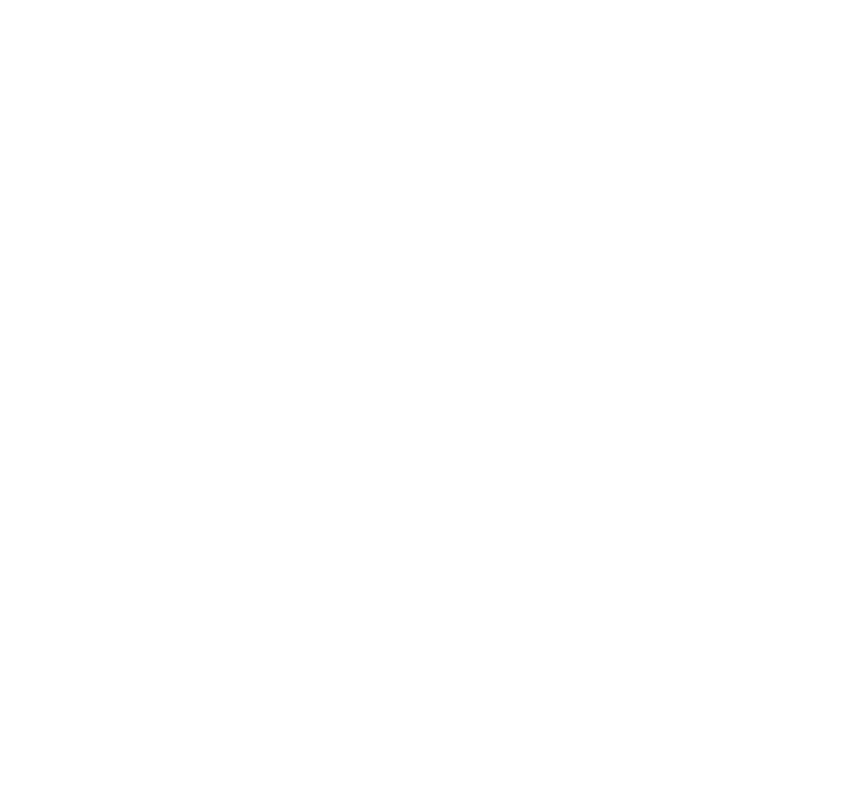
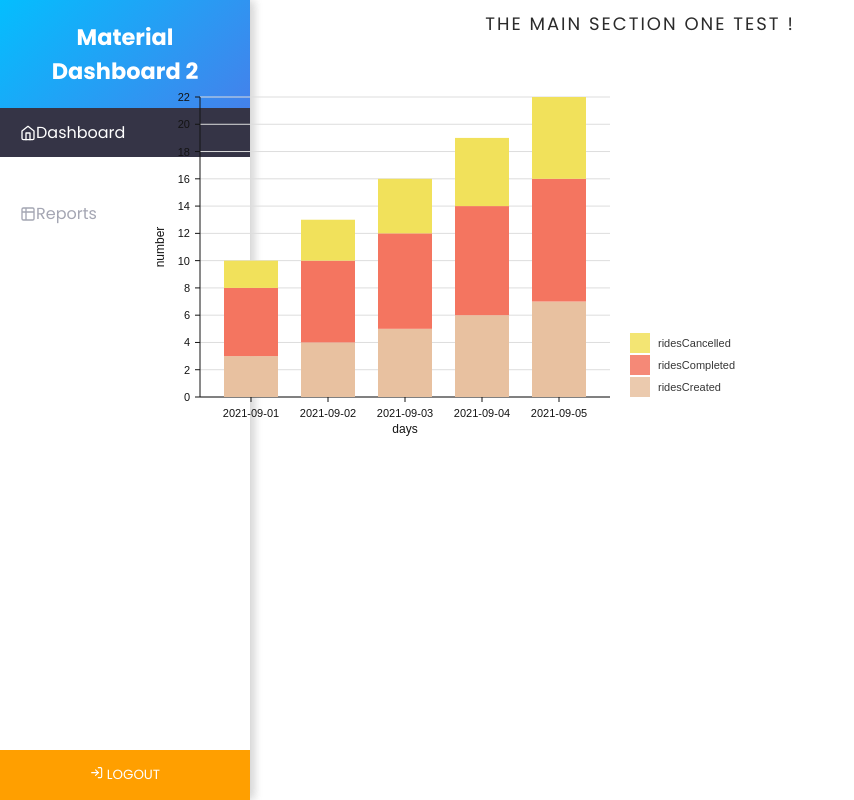
Before and after one commit to VroomUni/frontendAdmin, a React (Create React App) app: page /adminDashboard in a window 1280 px wide. Before the commit this address had no page. Shown: the whole page, without its empty margins (0-854 px from the left). Built offline with nearby package versions, Linux system fonts and the light colour scheme.

Commit message:
updated sidebar navigation

```diff
--- a/package.json
+++ b/package.json
@@ -14,6 +14,7 @@
     "@testing-library/user-event": "^13.5.0",
     "react": "^18.2.0",
     "react-dom": "^18.2.0",
+    "react-icons": "^5.1.0",
     "react-router-dom": "^6.22.3",
     "react-scripts": "5.0.1",
     "web-vitals": "^2.1.4"
--- a/src/App.js
+++ b/src/App.js
@@ -5,6 +5,8 @@
 import Dashboard from './components/Dashboard';
 import MainSection1 from './components/MainSection1';
 import MainSection2 from './components/MainSection2';
+import SideBarNavigation from './components/SideBarNavigation';
+import AdminDashboard from './Pages/AdminDashboard';
 
 
 function App() {
@@ -14,13 +16,14 @@
       <Router>
         <Routes>
 
-          <Route path="/Dashboard" element={<Dashboard />} />
+          {/* <Route path="/Dashboard" element={<Dashboard />} /> */}
 
-          <Route path="/Mainsection1" element={<MainSection1 />} />
+          <Route path="/adminDashboard" element={<AdminDashboard />} />
 
         <Route path="/table" element={<TableAdmin />} />
           <Route path="/Mainsection2" element={<MainSection2 />} />
           <Route path="/"element={<SignIn/>} />
+          {/* <Route path="/"element={<SideBarNavigation/>} /> */}
         </Routes>
       </Router>
 
--- /dev/null
+++ b/src/Pages/AdminDashboard.js
@@ -0,0 +1,14 @@
+import React from 'react'
+import SideBarNavigation from '../components/SideBarNavigation'
+import MainSection from '../components/MainSection1'
+
+function AdminDashboard() {
+  return (
+  <>
+  <SideBarNavigation/>
+  <MainSection/>
+  </>
+  )
+}
+
+export default AdminDashboard
--- a/src/Pages/SignIn.js
+++ b/src/Pages/SignIn.js
@@ -10,7 +10,7 @@
 
   const handleLogin = () => {
 
-    navigate("/Dashboard");
+    navigate("/adminDashboard");
   };
 
   return (
--- a/src/components/MainSection1.js
+++ b/src/components/MainSection1.js
@@ -2,21 +2,24 @@
 import './Dashboard.css';
 import Navigation from './Navigation';
 import BarChart from './Barchart';
+import SideBarNavigation from './SideBarNavigation';
 
 
 
 const MainSection = () => {
   return (
      <div className="container">
-       <Navigation />
+       {/* <Navigation /> */}
+       <SideBarNavigation/>
     <section className="main">
 
       <div className="main-top">
         <p>the main section one test !</p>
 
       </div>
-      <BarChart/>
-
+      <div style={{ marginLeft: '100px' }}> {/* Add left margin here */}
+          <BarChart />
+        </div>
 
 
 
--- /dev/null
+++ b/src/components/SideBarNavigation.css
@@ -0,0 +1,60 @@
+.sidebar {
+    width: 250px;
+    position: fixed;
+    top: 0;
+    left: 0;
+    height: 100%;
+    /* background: #1e1e2f; */
+    color: #a4a6b3;
+    box-shadow: 4px 0 10px rgba(0, 0, 0, 0.1);
+  }
+
+  .sidebar-header {
+    padding: 20px;
+    /* background: #151521; */
+    background-image: linear-gradient(-45deg, #4481eb 0%, #04befe 100%);
+    color: #ffffff;
+    text-align: center;
+    font-size: 1.2em;
+  }
+
+  .sidebar-list {
+    list-style: none;
+    padding: 0;
+    margin: 0;
+    overflow-y: auto;
+  }
+
+  .sidebar-list li a {
+    display: flex;
+    align-items: center;
+    padding: 12px 20px;
+    color: inherit;
+    text-decoration: none;
+    transition: background 0.3s ease;
+  }
+
+  .sidebar-list li a:hover, .sidebar-list li a.active {
+    background: #353446;
+    color: #ffffff;
+  }
+
+  .sidebar-list li a .react-icons {
+    margin-right: 10px;
+  }
+
+  .btn-upgrade {
+    position: absolute;
+    bottom: 0;
+    width: 100%;
+    padding: 15px 20px;
+    background: #ff9f00;
+    color: #ffffff;
+    border: none;
+    text-transform: uppercase;
+    transition: background 0.3s ease;
+  }
+
+  .btn-upgrade:hover {
+    background: #e08e00;
+  }
--- /dev/null
+++ b/src/components/SideBarNavigation.js
@@ -0,0 +1,34 @@
+import React from 'react';
+import { NavLink } from 'react-router-dom';
+import { FiHome, FiTable, FiDollarSign, FiCompass, FiBell, FiUser, FiLogIn, FiUserPlus } from 'react-icons/fi';
+import './SideBarNavigation.css';
+const SideBarNavigation = () => {
+  return (
+
+        <nav className="sidebar">
+          <div className="sidebar-header">
+            <h3>Material Dashboard 2</h3>
+          </div>
+          <ul className="sidebar-list">
+            <li>
+              <NavLink to="/adminDashboard" exact activeClassName="active">
+                <FiHome />
+                 Dashboard
+              </NavLink>
+            </li>
+            <li>
+              <NavLink to="/table" activeClassName="active">
+                <FiTable />
+                Reports
+              </NavLink>
+            </li>
+
+
+
+          </ul>
+          <button className="btn-upgrade">  <FiLogIn /> Logout</button>
+        </nav>
+      );
+    };
+
+export default SideBarNavigation;
```
Also changed, not shown: 1 other file (tests, documents, lock files or other folders).
